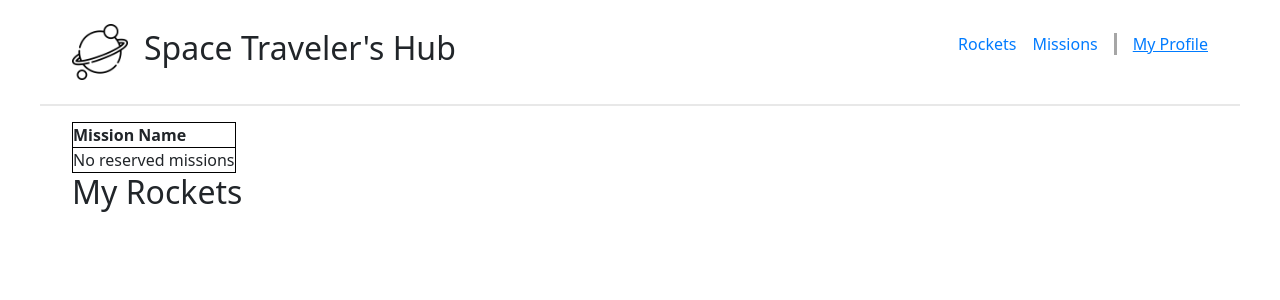
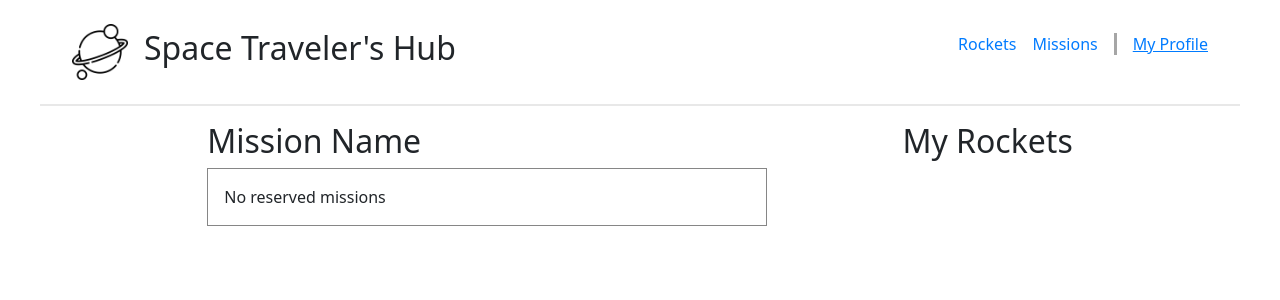
Before and after one commit to badger-99/space-travelers-hub, a React (Create React App) app: page /my_profile in a window 1280 px wide. Shown: the top 300 px of the page. Built offline with nearby package versions, Linux system fonts and the light colour scheme.

Commit message:
Style My Profile page

```diff
--- a/src/App.css
+++ b/src/App.css
@@ -105,13 +105,15 @@ table th {
 
 #my-profile {
   padding: 0 2rem;
+  justify-content: space-evenly;
 }
 
-#reservedRockets {
+.reservationDetails {
   padding: 0;
 }
 
-#reservedRockets li {
+.reservationDetails li {
   border: 1.5px solid #868686;
   padding: 1rem;
+  width: 35rem;
 }
--- a/src/components/MyProfile.js
+++ b/src/components/MyProfile.js
@@ -12,30 +12,26 @@ const MyProfile = () => {
   const reservedRockets = rocketArray.filter((rocket) => rocket.isReserved);
 
   return (
-    <section id="my-profile">
-      <table>
-        <thead>
-          <tr>
-            <th>Mission Name</th>
-          </tr>
-        </thead>
-        <tbody>
+    <section id="my-profile" className="flexRow">
+      <div id="mission-name">
+        <h2>Mission Name</h2>
+        <ul className="reservationDetails">
           {reservedMissions.length > 0 ? (
             reservedMissions.map((mission) => (
-              <tr key={mission.mission_id}>
-                <td>{mission.mission_name}</td>
-              </tr>
+              <li key={mission.mission_id}>
+                {mission.mission_name}
+              </li>
             ))
           ) : (
-            <tr>
-              <td>No reserved missions</td>
-            </tr>
+            <li>
+              No reserved missions
+            </li>
           )}
-        </tbody>
-      </table>
+        </ul>
+      </div>
       <div id="my-rockets">
         <h2>My Rockets</h2>
-        <ul id="reservedRockets">
+        <ul className="reservationDetails">
           {reservedRockets.map((rocket) => (<li key={rocket.id}>{rocket.name}</li>))}
         </ul>
       </div>
```
